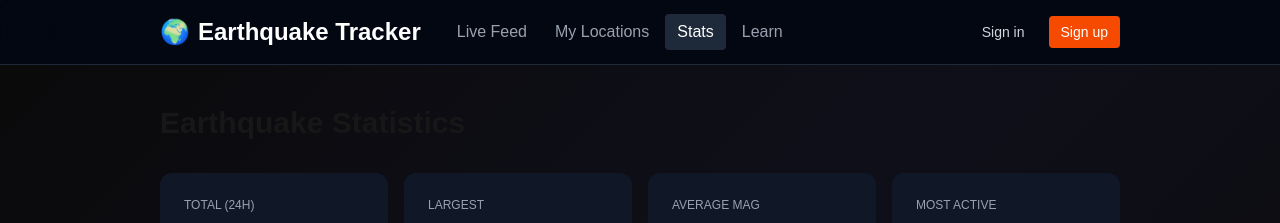
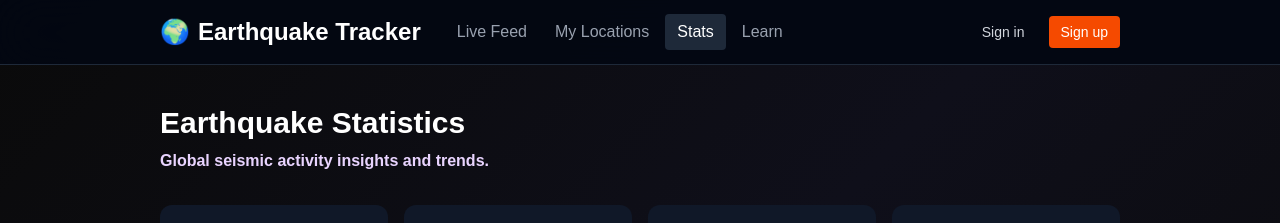
Before and after one commit to bsong92/dbs-assignment4, a Next.js app in the folder apps/web/: page /stats in a window 1280 px wide. Shown: the top 223 px of the page. Built offline with nearby package versions, Linux system fonts and the light colour scheme; no server answers; the database is empty.

Commit message:
Apply consistent header styling to all pages (My Locations, Stats, Learn)

```diff
--- a/apps/web/app/earthquakes-101/page.tsx
+++ b/apps/web/app/earthquakes-101/page.tsx
@@ -3,9 +3,9 @@
 export default function Earthquakes101() {
   return (
     <div className="max-w-3xl mx-auto">
-      <h1 className="text-3xl font-bold mb-2">Earthquakes 101</h1>
-      <p className="text-gray-400 text-base mb-8">
-        Understanding earthquake magnitudes, what to expect, and how to stay safe.
+      <h1 className="text-3xl font-bold text-white mb-2">Earthquakes 101</h1>
+      <p className="text-green-200 text-base font-semibold mb-8">
+        Learn about earthquake science, what to expect, and how to stay safe.
       </p>
 
       {/* Magnitude Scale */}
--- a/apps/web/app/locations/page.tsx
+++ b/apps/web/app/locations/page.tsx
@@ -114,9 +114,9 @@ export default function LocationsPage() {
 
   return (
     <div className="max-w-2xl mx-auto">
-      <h1 className="text-3xl font-bold mb-1">My Locations</h1>
-      <p className="text-gray-400 text-base mb-8">
-        Earthquakes near these locations will appear at the top of your feed.
+      <h1 className="text-3xl font-bold text-white mb-2">My Locations</h1>
+      <p className="text-cyan-200 text-base font-semibold mb-8">
+        Save your favorite places and track earthquakes nearby in real time.
       </p>
 
       {/* Add form */}
--- a/apps/web/app/stats/page.tsx
+++ b/apps/web/app/stats/page.tsx
@@ -68,7 +68,10 @@ export default function StatsPage() {
 
   return (
     <div>
-      <h1 className="text-3xl font-bold mb-8">Earthquake Statistics</h1>
+      <h1 className="text-3xl font-bold text-white mb-2">Earthquake Statistics</h1>
+      <p className="text-purple-200 text-base font-semibold mb-8">
+        Global seismic activity insights and trends.
+      </p>
 
       {/* Top stats cards */}
       <div className="grid grid-cols-2 md:grid-cols-4 gap-4 mb-8">
```
